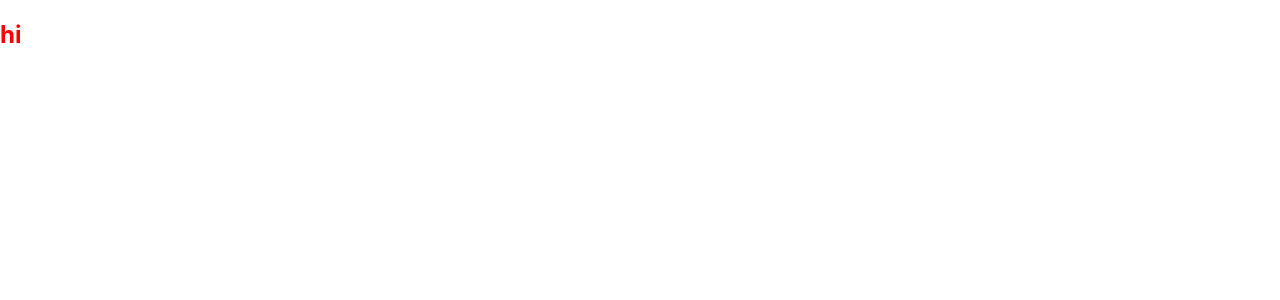
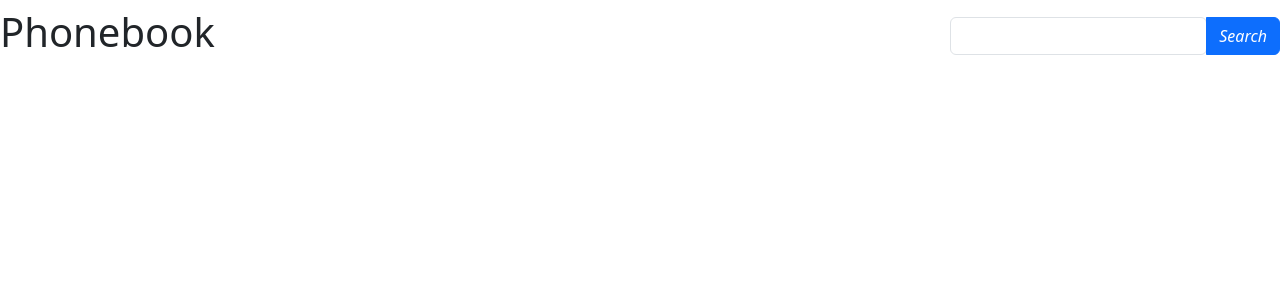
Before and after one commit to resurex1on/phonebook, a React (Create React App) app in the folder app/app/: page / in a window 1280 px wide. Shown: the top 300 px of the page. Built offline with nearby package versions, Linux system fonts and the light colour scheme.

Commit message:
add search input

```diff
--- a/app/app/src/modules/nav/nav.jsx
+++ b/app/app/src/modules/nav/nav.jsx
@@ -1,10 +1,24 @@
 import React from 'react';
 import './nav.scss'
+import {InputGroup} from 'react-bootstrap'
+import {FormControl} from 'react-bootstrap'
+import 'bootstrap/dist/css/bootstrap.min.css'
 
 function Navbar() {
   return (
-    <nav>
-      <h1 className="hi">hi</h1>
+    <nav className="navbar">
+      <h1 className="navbar-logo">Phonebook</h1>
+      <div className="navbar__tools">
+      <div class="input-group">
+  <div class="form-outline">
+    <input type="search" id="form1" class="form-control" />
+  </div>
+  <button type="button" class="btn btn-primary">
+    <i class="fas fa-search">Search</i>
+  </button>
+</div>
+      </div>
+
     </nav>
   )
 }
--- a/app/app/src/modules/nav/nav.scss
+++ b/app/app/src/modules/nav/nav.scss
@@ -1,3 +1,9 @@
-.hi {
-  color: red;
+.navbar {
+  &__tools {
+    &-search {
+      outline: none;
+      border-radius: 20px;
+      border: 1px solid;
+    }
+  }
 }
```
Also changed, not shown: app/app/src/modules/nav/search.png (added).
